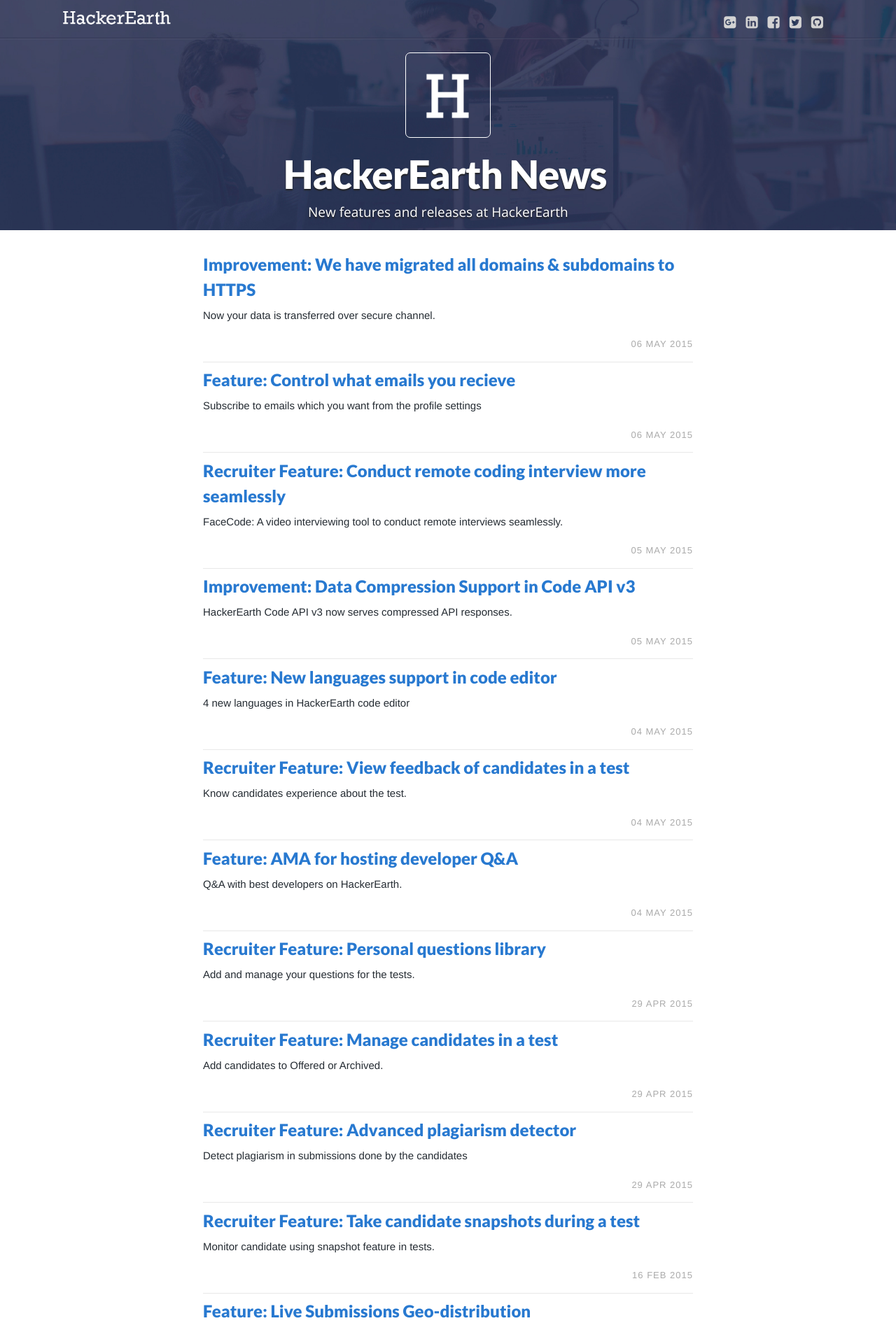
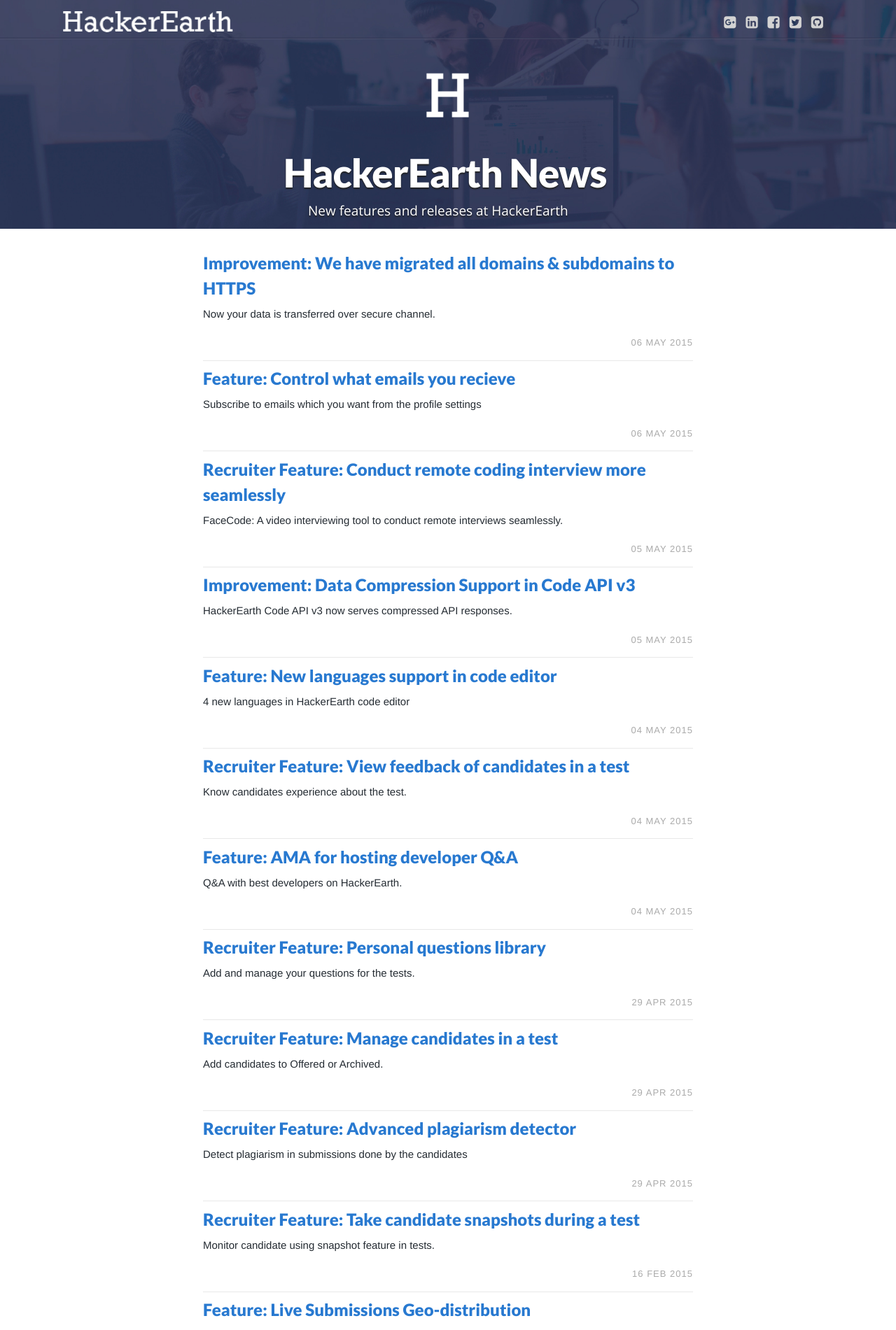
Before and after one commit to HackerEarth/news.hackerearth.com, a Jekyll site: the page built from index.html, in a window 1280 px wide. Shown: the top 1901 px of the page at 70% size. Built offline with Jekyll 4.4.1, drawn with Linux system fonts in a browser that asks for light colours; nearby versions of some CDN libraries; Markdown is read by kramdown in place of the engine named in the settings.

Commit message:
Add new HackerEarth logov3

```diff
--- a/stylesheets/stylesheet.css
+++ b/stylesheets/stylesheet.css
@@ -32,7 +32,7 @@
 .main-logo{
   position: relative;
   top: 6px;
-  height: 19px;
+  height: 30px;
 }
 
 .social
@@ -108,8 +108,6 @@
     width: auto;
     max-height: 120px;
     margin: 0 auto;
-    border: #fff 1px solid;
-    border-radius: 7px;
 }
 
 //Challenge listing
```
Also changed, not shown: favicon.ico, images/HE-logo.png, images/HE-logo1.png (added).
